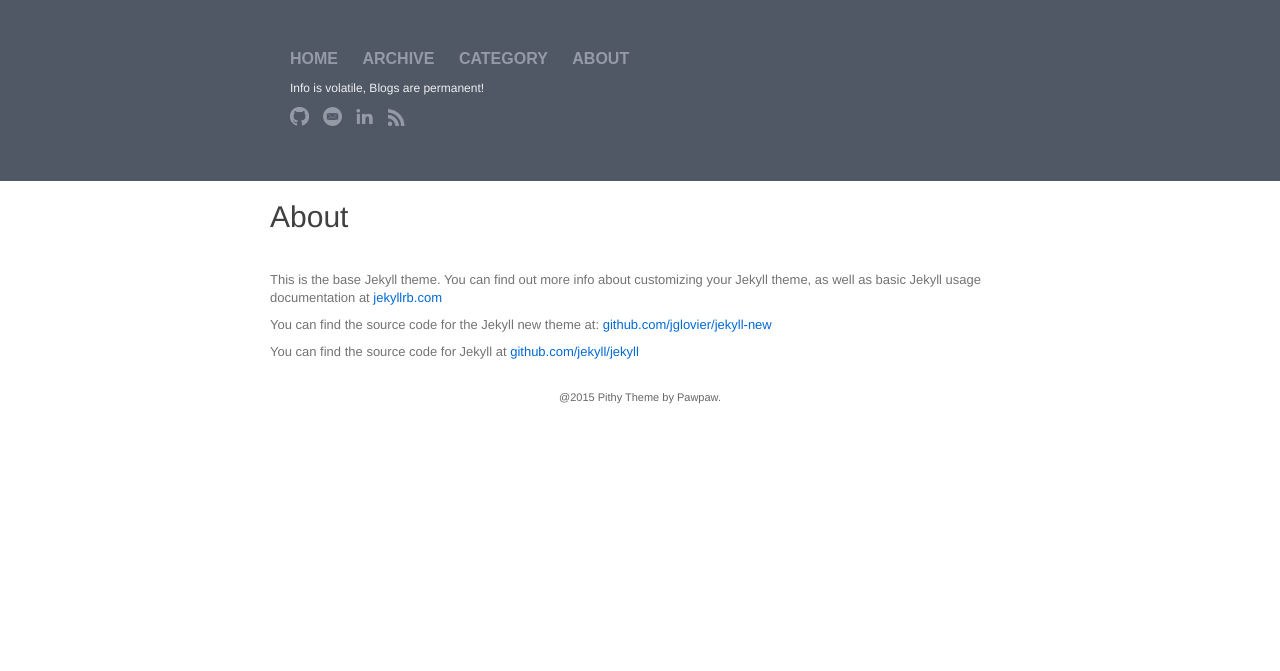
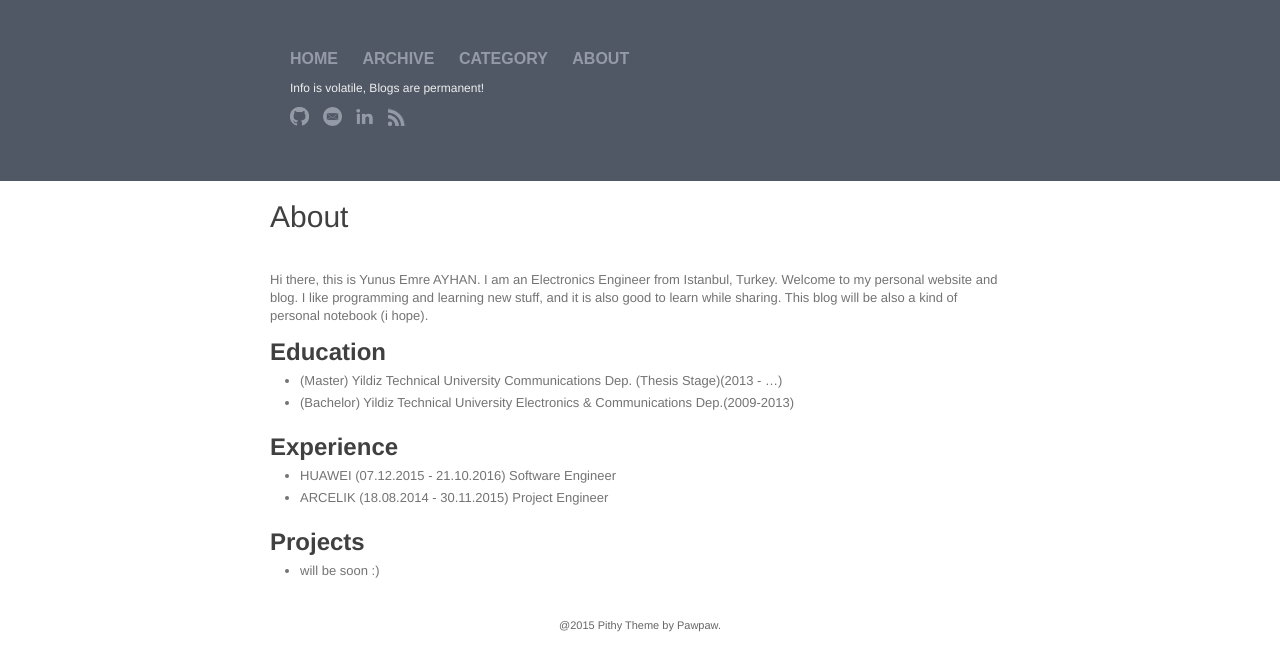
Before and after one commit to yunusemreayhan/yunusemreayhan.github.io, a Jekyll site: the page built from about.md, in a window 1280 px wide. Shown: the top 671 px of the page. Built offline with Jekyll 4.4.1, drawn with Linux system fonts in a browser that asks for light colours; comment, search, counter and statistics services are not loaded.

Commit message:
about page

```diff
--- a/about.md
+++ b/about.md
@@ -1,11 +1,17 @@
 ---
 layout: page
 title: About
-permalink: /about/
+permalink: about.html
 ---
+Hi there, this is Yunus Emre AYHAN. I am an Electronics Engineer from Istanbul, Turkey. Welcome to my personal website and blog. I like programming and learning new stuff, and it is also good to learn while sharing. This blog will be also a kind of personal notebook (i hope).
 
-This is the base Jekyll theme. You can find out more info about customizing your Jekyll theme, as well as basic Jekyll usage documentation at [jekyllrb.com](http://jekyllrb.com/)
+## Education
+* (Master) Yildiz Technical University Communications Dep. (Thesis Stage)(2013 - ...)
+* (Bachelor) Yildiz Technical University Electronics & Communications Dep.(2009-2013)
 
-You can find the source code for the Jekyll new theme at: [github.com/jglovier/jekyll-new](https://github.com/jglovier/jekyll-new)
+## Experience
+* HUAWEI (07.12.2015 - 21.10.2016) Software Engineer
+* ARCELIK (18.08.2014 - 30.11.2015) Project Engineer
 
-You can find the source code for Jekyll at [github.com/jekyll/jekyll](https://github.com/jekyll/jekyll)
+## Projects
+* will be soon :)
--- a/css/page.css
+++ b/css/page.css
@@ -1,3 +1,7 @@
+.myTableJob, .myTableJob .th, .myTableJob .td, .myTableJobTh , .myTableJobTr {
+	border: 0px;
+}
+
 .year {
 	color:rgb(0,180,0);
 	margin-left:35px;
```
Also changed, not shown: about.html (deleted, +0 -8 lines).
